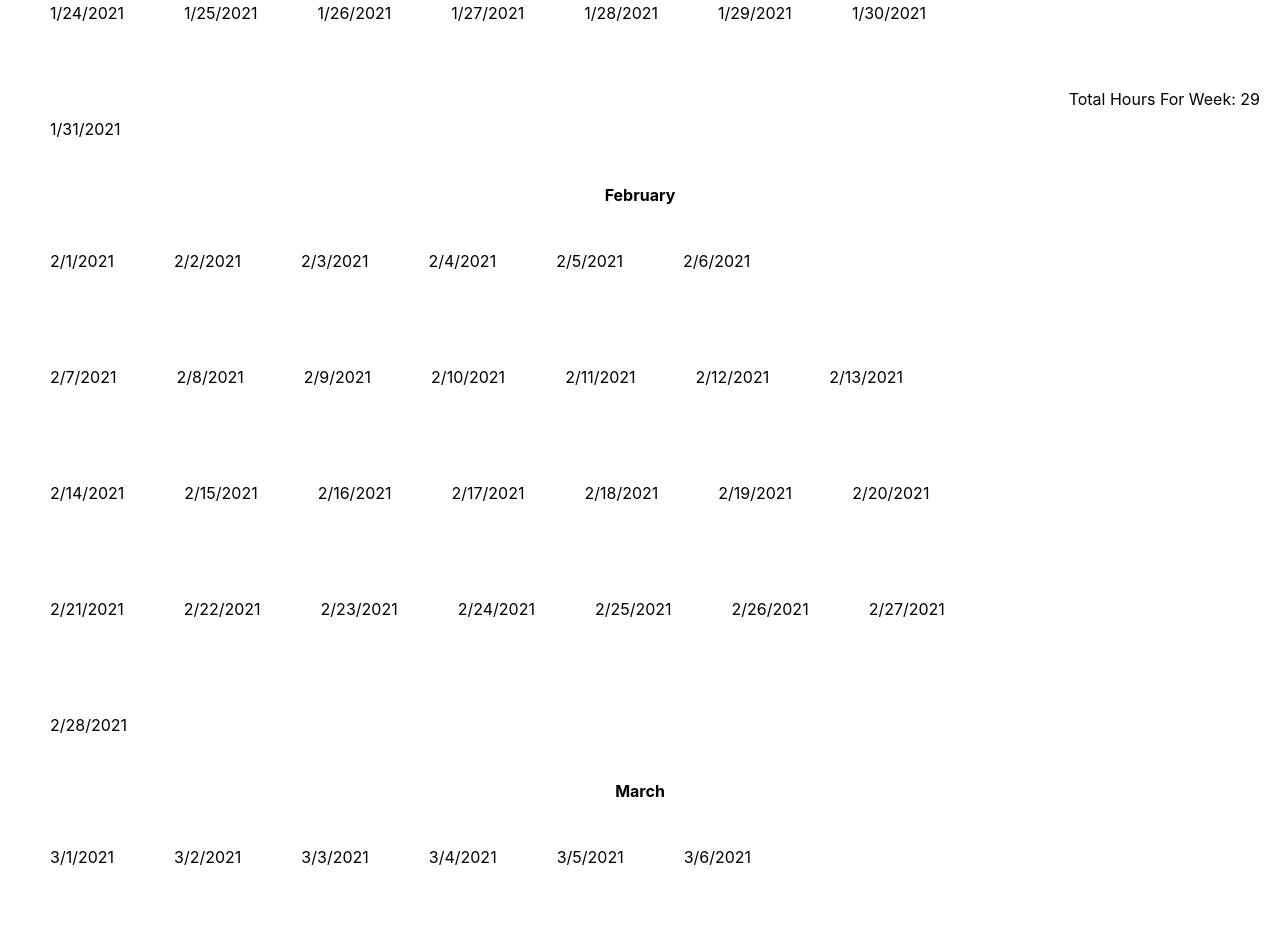
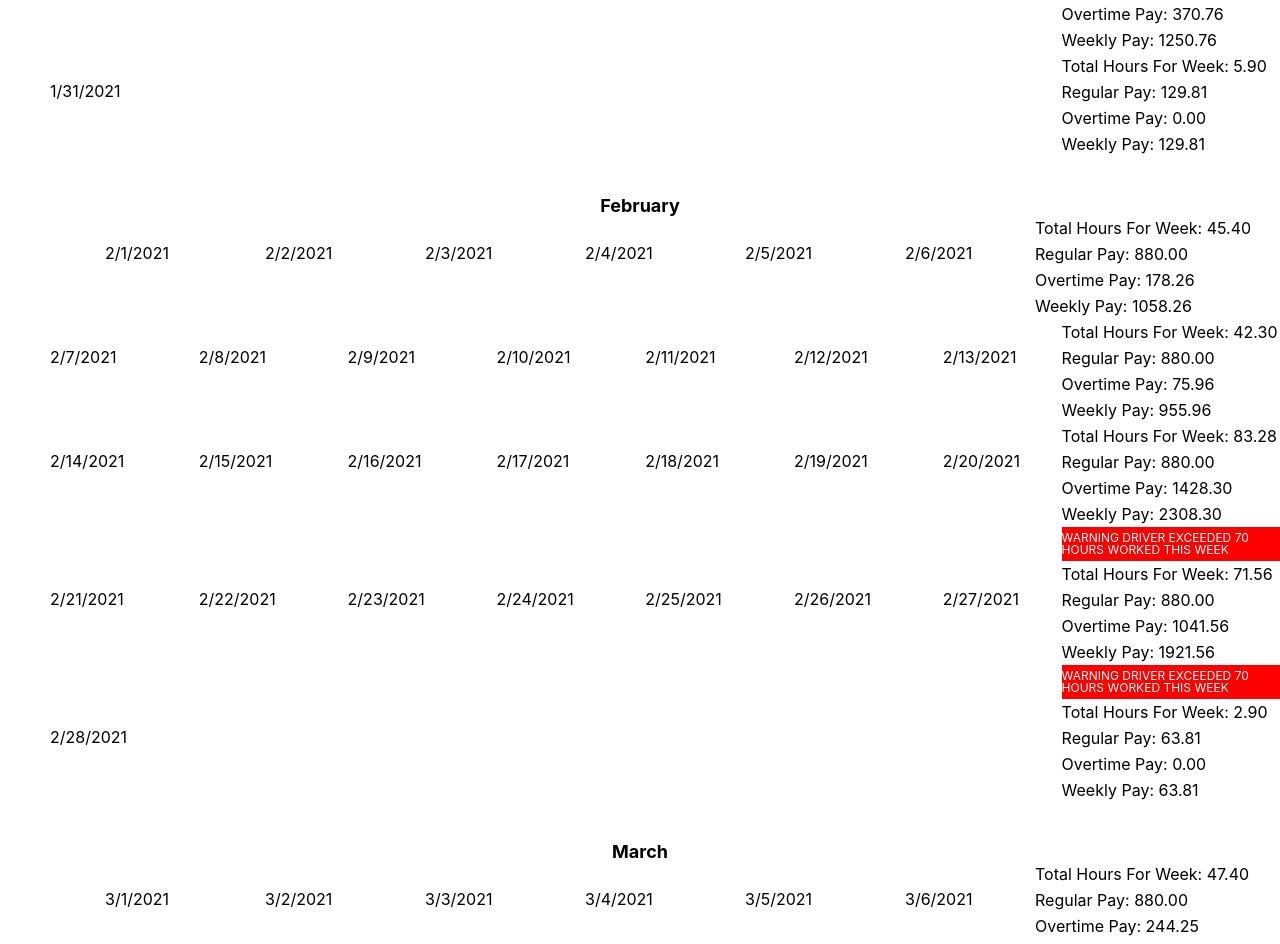
Before and after one commit to frmendez21/haul-takehome, a React (Create React App) app: page / in a window 1280 px wide. Shown: the part 525-1469 px from the top of the page. Built offline with nearby package versions, Linux system fonts and the light colour scheme.

Commit message:
application completed

```diff
--- a/public/style.css
+++ b/public/style.css
@@ -1,15 +1,32 @@
+.week1 > .date-list {
+    display: flex;
+    flex-direction: row;
+    justify-content: flex-end;
+}
+.week1 > .date-list .date-list-item {
+    width: 100px;
+}
+.week1 > .date-list > .summary {
+    margin-left: 0;
+}
 .date-list {
-    display: flex;
-    flex-wrap: wrap;
-    padding: 20px;
+    display: grid;
+    grid-template-columns: repeat(7, 12%) 16%;
 }
+
+.date-list:hover {
+    background-color: aliceblue;
+}
+
 
 .date-list-item {
     padding: 30px;
+
 }
 .month-head, .weekly-head {
     text-align: center;
     font-weight: bolder;
+    font-size: 18px;
 }
 
 .date-list-item:hover {
@@ -17,6 +34,34 @@
     cursor: pointer;
 }
 
-.week-summary {
+.total-hours {
+    padding-top: 15px;
+}
+
+.driver-index {
+    padding: 20px;
+}
+.month-container {
+    padding: 20px 0;
+}
+.med-warning {
+    font-size: 12px;
+    background-color: yellow;
+}
+
+.high-warning {
+    font-size: 12px;
+    background-color: red;
+    color: white;
+    text-transform:uppercase;
+}
+
+.summary {
+    grid-column-start: 8;
     margin-left: auto;
+    width: 225px;
 }
+
+.summary > p {
+    padding: 5px 0;
+}
--- a/src/components/date_list_item.jsx
+++ b/src/components/date_list_item.jsx
@@ -1,16 +1,17 @@
 import React, {useState} from 'react';
 
 const DateListItem = props => {
+    // set dropdown hook to false and create toggle function to handle click
     const [dropDown, showDropDown] = useState(false);
     const toggleDropDown = () => showDropDown(!dropDown);
 
-    const startDate = new Date(props.datum.startTime).toLocaleDateString();
-    const endDate = new Date(props.datum.endTime).toLocaleDateString();
-    const startTime = new Date(props.datum.startTime).toLocaleTimeString();
-    const endTime = new Date(props.datum.endTime).toLocaleTimeString()
-    const milliDiff = new Date(props.datum.endTime) - new Date(props.datum.startTime);
-    const hoursWorked = Math.floor(milliDiff / 3600000)
+    // get local dates and times
+    const startDate = props.startTime.toLocaleDateString();
+    const endDate = props.endTime.toLocaleDateString();
+    const startTime = props.startTime.toLocaleTimeString();
+    const endTime = props.endTime.toLocaleTimeString();
 
+    // if dropdown has not been toggled don't show dropdown, else show
     if(!dropDown) {
         return(
             <li className="date-list-item" onClick={toggleDropDown}>
@@ -18,14 +19,15 @@ const DateListItem = props => {
             </li>
         );
     } else {
-
+        // console.log(dailyPay)
         return(
             <li className="date-list-item" onClick={toggleDropDown}>
                 {startDate}
                 <p>Start Time: {startTime}</p>
                 <p>End Date: {endDate} </p>
                 <p>End Time: {endTime}</p>
-                <p>Hours Worked: {hoursWorked}</p>
+                <p>Hours Worked: {props.hours.toFixed(2)}</p>
+                <p>Daily Pay: {props.dailyPay.toFixed(2)}</p>
             </li>
         );
     };
--- a/src/components/driver_index.jsx
+++ b/src/components/driver_index.jsx
@@ -2,7 +2,10 @@ import React, {useEffect, useState} from 'react';
 import DateListItem from './date_list_item';
 
 const DriverIndex = () => {
+    // using component's state to store the data retreived from json document
     const [data, setData] = useState(null);
+
+    // create async function to fetch data from file
     const fetchData = async () => {
         const res = await fetch('HOSlog.json', {
             headers: {
@@ -13,10 +16,12 @@ const DriverIndex = () => {
         return res;
     };
 
+    // once data is fetched parse to json
     useEffect(() => {
         fetchData()
             .then(res => res.json())
             .then(json => {
+                // iterate over json result and push json result[i].data (deconstructed) to new array, set State
                 let datum = [];
                 json.forEach(dat => datum.push(...dat.data))
                 setData(datum)
@@ -45,29 +50,44 @@ const DriverIndex = () => {
     const march = {
         week1: new Array(7),
         week2: new Array(7),
-        week3: new Array(7),
-        week4: new Array(7),
-        week5: new Array(7)
+        week3: new Array(7)
     };
 
     // create object to track hours for each week
     const janHours = { 1:0, 2:0, 3:0, 4:0, 5: 0, 6:0 };
     const febHours = { 1:0, 2:0, 3:0, 4:0, 5: 0};
-    const marchHours = { 1:0, 2:0, 3:0, 4:0, 5: 0, 6:0 };
+    const marchHours = { 1:0, 2:0, 3:0};
 
 
     // iterate over data  and check its month and day to assign it to its array in month object
 
     data.forEach((datum, idx) => {
 
-       const month = new Date(datum.startTime).getMonth()
-       const day = new Date(datum.startTime).getDay();
-       const milliDiff = new Date(datum.endTime) - new Date(datum.startTime);
-       const hoursWorked = Math.floor(milliDiff / 3600000);
+       const startTime = new Date(datum.startTime);
+       const endTime = new Date(datum.endTime);
 
-       const dlItem = <DateListItem datum={datum} key={idx}/>;
+       const month = startTime.getMonth()
+       const day = startTime.getDay();
 
+       // calculate difference between end and start time (added subtraction of offDutyDuration to make numbers more realistic)
+       const milliDiff = (endTime - startTime) - datum.dutyStatusDurations.offDutyDurationMs;
+       const hoursDiff = milliDiff / 3600000;
+
+       // convert onDutyDurationMs from milliseconds to hours
+       const dutyMs = (datum.dutyStatusDurations.onDutyDurationMs / 3600) % 24;
+
+       // if dutyDurationMs is 0 use hoursDiff else use dutyMs
+       const hoursWorked = dutyMs === 0 ? hoursDiff : dutyMs;
+       const dailyPay = hoursWorked * 22;
+
+       const dlItem = <DateListItem startTime={startTime} endTime={endTime} hours={hoursWorked} dailyPay={dailyPay} key={idx} />;
+
+       // if month is 0 (Jan)
        if(month === 0) {
+           // if the last value of the array in the Jan object is falsy,
+           // that means we haven't ended the week or (filled the last position of the array)
+           // this means we can add this DateListItem to the week's array, position in week's array dependent on day
+           // else try the next week
            if(!jan.week1[6]) {
                 jan.week1[day] = dlItem;
                 janHours[1] += hoursWorked;
@@ -116,41 +136,112 @@ const DriverIndex = () => {
            } else if(!march.week3[6]) {
                march.week3[day] = dlItem;
                marchHours[3] += hoursWorked;
-           } else if(!march.week4[6]) {
-               march.week4[day] = dlItem;
-               marchHours[4] += hoursWorked;
            }
        }
     });
 
-    // finally to keep code as DRY as possible,
+
     //create an array and push each weeks data in jsx format ready to render
 
     const janWeeks = [];
     for(let week in jan) {
+        // set warning flags to false
+        let mediumWarning = false;
+        let highWarning = false;
+
+        // if weeks hours exceed 80% trigger warning, over 100% trigger higher warning
         const n = week.slice(week.length - 1);
+        const currWeekHours = janHours[n];
 
+        if(currWeekHours >= 56 && currWeekHours < 70) mediumWarning = true;
+        if(currWeekHours >= 70) highWarning = true;
+
+        // calculate totalPay
+        const overTimeHours = currWeekHours > 40 ? currWeekHours - 40 : 0;
+        const regPay = overTimeHours > 0 ? 40 * 22 : currWeekHours * 22;
+        const otPay = overTimeHours * 33;
+        const totalPay = regPay + otPay;
+
+        // push the data to the janWeeks array
         janWeeks.push(<div className={`${week}`}>
                         <ul className="date-list">
                             {jan[`${week}`]}
-                            <p className="week-summary">Total Hours For Week: {janHours[n]}</p>
+                            <div className="summary">
+                                <p className="total-hours">Total Hours For Week: {currWeekHours.toFixed(2)}</p>
+                                <p>Regular Pay: {regPay.toFixed(2)}</p>
+                                <p>Overtime Pay: {otPay.toFixed(2)}</p>
+                                <p>Weekly Pay: {totalPay.toFixed(2)} </p>
+                                {mediumWarning && <p className="med-warning">Warning driver within 80% of 70 hours worked this week</p>}
+                                {highWarning && <p className="high-warning">Warning driver exceeded 70 hours worked this week</p>}
+                            </div>
                         </ul>
                      </div>)
     };
 
     const febWeeks = [];
     for(let week in feb) {
+        // set warning flags to false
+        let mediumWarning = false;
+        let highWarning = false;
+
+        // if weeks hours exceed 80% trigger warning, over 100% trigger higher warning
+        const n = week.slice(week.length - 1);
+        const currWeekHours = febHours[n];
+
+        if(febHours[n] >= 56 && febHours[n] < 70) mediumWarning = true;
+        if(febHours[n] >= 70) highWarning = true;
+
+          // calculate totalPay
+        const overTimeHours = currWeekHours > 40 ? currWeekHours - 40 : 0;
+        const regPay = overTimeHours > 0 ? 40 * 22 : currWeekHours * 22;
+        const otPay = overTimeHours * 33;
+        const totalPay = regPay + otPay;
+
         febWeeks.push(<div className={`${week}`}>
                         <ul className="date-list">
                             {feb[`${week}`]}
+                            <div className="summary">
+                                <p className="total-hours">Total Hours For Week: {febHours[n].toFixed(2)}</p>
+                                <p>Regular Pay: {regPay.toFixed(2)}</p>
+                                <p>Overtime Pay: {otPay.toFixed(2)}</p>
+                                <p>Weekly Pay: {totalPay.toFixed(2)} </p>
+                                {mediumWarning && <p className="med-warning">Warning driver within 80% of 70 hours worked this week</p>}
+                                {highWarning && <p className="high-warning">Warning driver exceeded 70 hours worked this week</p>}
+                            </div>
                         </ul>
                      </div>)
     };
+
     const marchWeeks = [];
     for(let week in march) {
+        // set warning flags to false
+        let mediumWarning = false;
+        let highWarning = false;
+
+        // if weeks hours exceed 80% trigger warning, over 100% trigger higher warning
+        const n = week.slice(week.length - 1);
+        const currWeekHours = marchHours[n];
+
+        if(marchHours[n] >= 56 && marchHours[n] < 70) mediumWarning = true;
+        if(marchHours[n] >= 70) highWarning = true;
+
+        // calculate totalPay
+        const overTimeHours = currWeekHours > 40 ? currWeekHours - 40 : 0;
+        const regPay = overTimeHours > 0 ? 40 * 22 : currWeekHours * 22;
+        const otPay = overTimeHours * 33;
+        const totalPay = regPay + otPay;
+
         marchWeeks.push(<div className={`${week}`}>
                         <ul className="date-list">
                             {march[`${week}`]}
+                            <div className="summary">
+                                <p className="total-hours">Total Hours For Week: {marchHours[n].toFixed(2)}</p>
+                                <p>Regular Pay: {regPay.toFixed(2)}</p>
+                                <p>Overtime Pay: {otPay.toFixed(2)}</p>
+                                <p>Weekly Pay: {totalPay.toFixed(2)} </p>
+                                {mediumWarning && <p className="med-warning">Warning driver within 80% of 70 hours worked this week</p>}
+                                {highWarning && <p className="high-warning">Warning driver exceeded 70 hours worked this week</p>}
+                            </div>
                         </ul>
                      </div>)
     };
```
